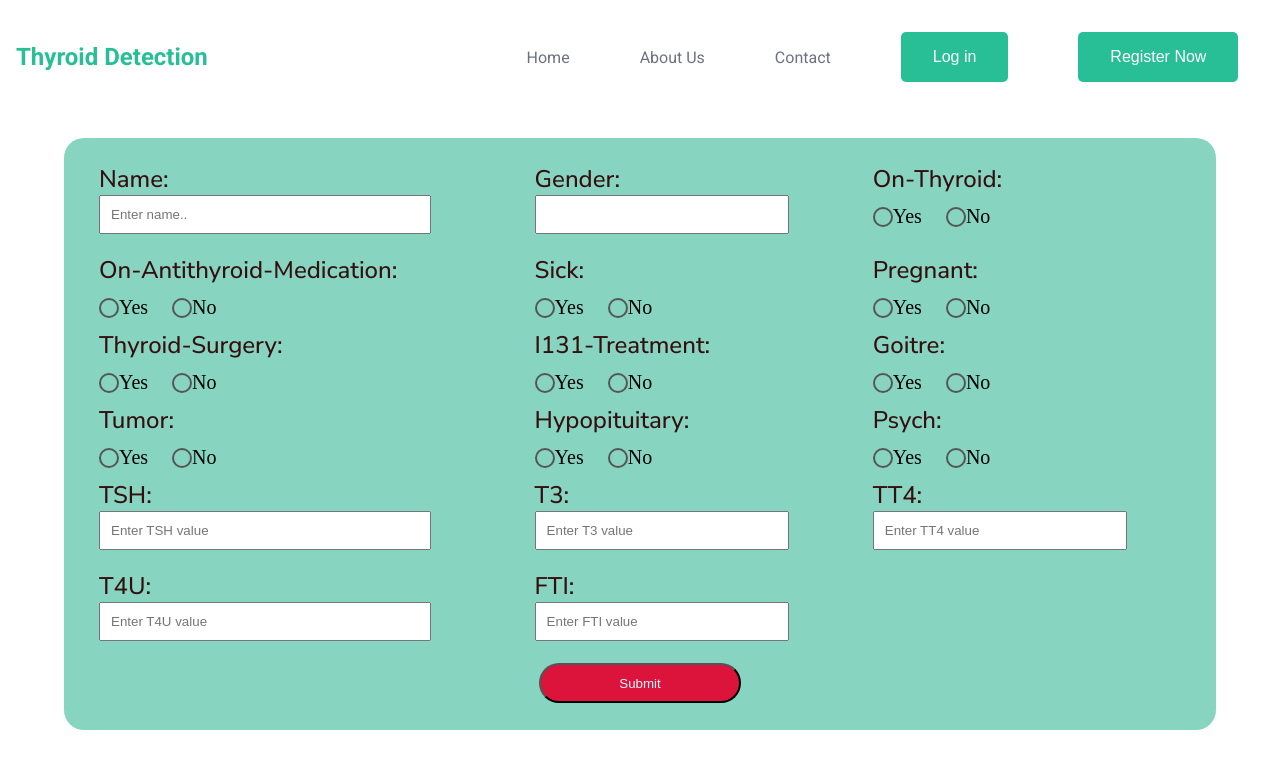
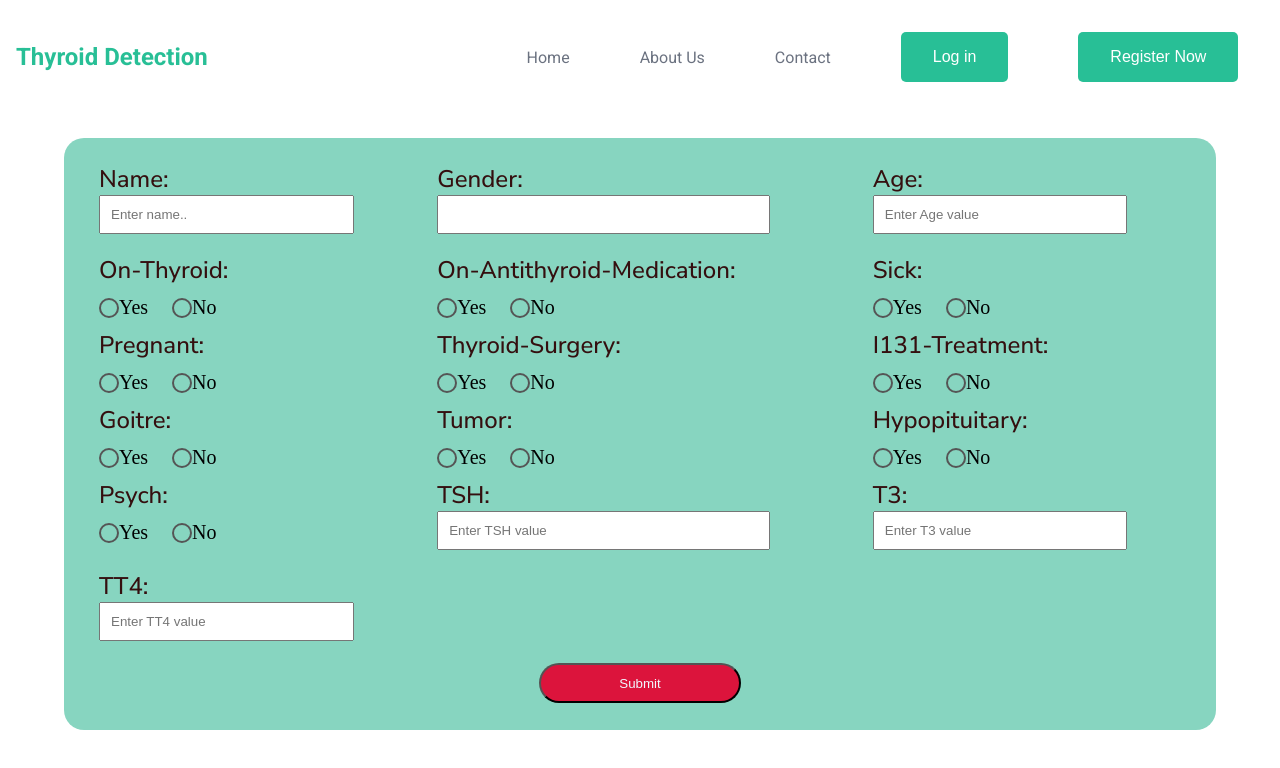
Before and after one commit to Durga-prasad-1/G63ps, a React (Create React App) app in the folder Frontend/: page /form in a window 1280 px wide. Shown: the top 768 px of the page. Built offline with nearby package versions, Linux system fonts and the light colour scheme.

Commit message:
radio values changed to 0 and 1

```diff
--- a/Frontend/src/components/forms/Form.jsx
+++ b/Frontend/src/components/forms/Form.jsx
@@ -14,6 +14,7 @@ function Form(props){
     let [formData, setFormData] = useState({
         Name:"",
         Gender:"",
+        Age:"",
         OnThyroid:"",
         OnAntithyroidMedication:"",
         Sick:"",
@@ -27,12 +28,10 @@ function Form(props){
         TSH:"",
         T3:"",
         TT4:"",
-        T4U:"",
-        FTI:"",
     });
 
     function Details(object){
-        return(  <RadioBox key={object.key} name={object.name} yes={object.yes} no={object.no} set={formData} func={setFormData}/>);
+        return(  <RadioBox yes={object.yes} no={object.no} key={object.key} name={object.name} set={formData} func={setFormData}/>);
     }
 
     function handleSubmit(event){
@@ -63,12 +62,11 @@ function Form(props){
                     <div className="form">
                         <Name set={formData} func={setFormData} />
                         <Gender set={formData} func={setFormData}/>
+                        <Input type="number" name="Age" key="Age" set={formData} func={setFormData}/>
                         {radio.map(Details)}
                         <Input name="TSH" key="TSH" set={formData} func={setFormData}/>
                         <Input name="T3" key="T3" set={formData} func={setFormData}/>
                         <Input name="TT4" key="TT4" set={formData} func={setFormData}/>
-                        <Input name="T4U" key="T4U" set={formData} func={setFormData}/>
-                        <Input name="FTI" key="FTI" set={formData} func={setFormData}/>
                     </div>
                     <div className="button_class" >
                         <button className="_button" type="submit" value="Submit">Submit</button>
--- a/Frontend/src/components/forms/Gender.jsx
+++ b/Frontend/src/components/forms/Gender.jsx
@@ -14,9 +14,8 @@ function Gender(props){
                 <label htmlFor="Genders_id">
                     <input  className="input" list="Genders" onChange={handle} name="Gender" id="Genders_id"/>
                     <datalist id="Genders">
-                        <option value="Male">Male</option>
-                        <option value="Female">Female</option>
-                        <option value="Others">Others</option>
+                        <option value="1">Male</option>
+                        <option value="0">Female</option>
                     </datalist>
                     <br/>
                 </label>
--- a/Frontend/src/components/forms/RadioBox.jsx
+++ b/Frontend/src/components/forms/RadioBox.jsx
@@ -16,13 +16,13 @@ function RadioBox(props){
     <p className="sub_title">{props.name+":"}</p>
     <br/>
     <div className="radio-buttons-container">
-    <input type="radio" name={joinName} className="radio-button__input" onChange={handle} value="Yes" id={props.yes} />
+    <input type="radio" name={joinName} className="radio-button__input" onChange={handle} value="1" id={props.yes} />
     <label htmlFor={props.yes} className="radio-button__label">
         <span className="radio-button__custom"></span>{"Yes"}
 
         </label>
 
-        <input type="radio" name={joinName} className="radio-button__input" onChange={handle} value="No" id={props.no}/>
+        <input type="radio" name={joinName} className="radio-button__input" onChange={handle} value="0" id={props.no}/>
         <label htmlFor={props.no} className="radio-button__label">
             <span className="radio-button__custom"></span>{"No"}
 
```
